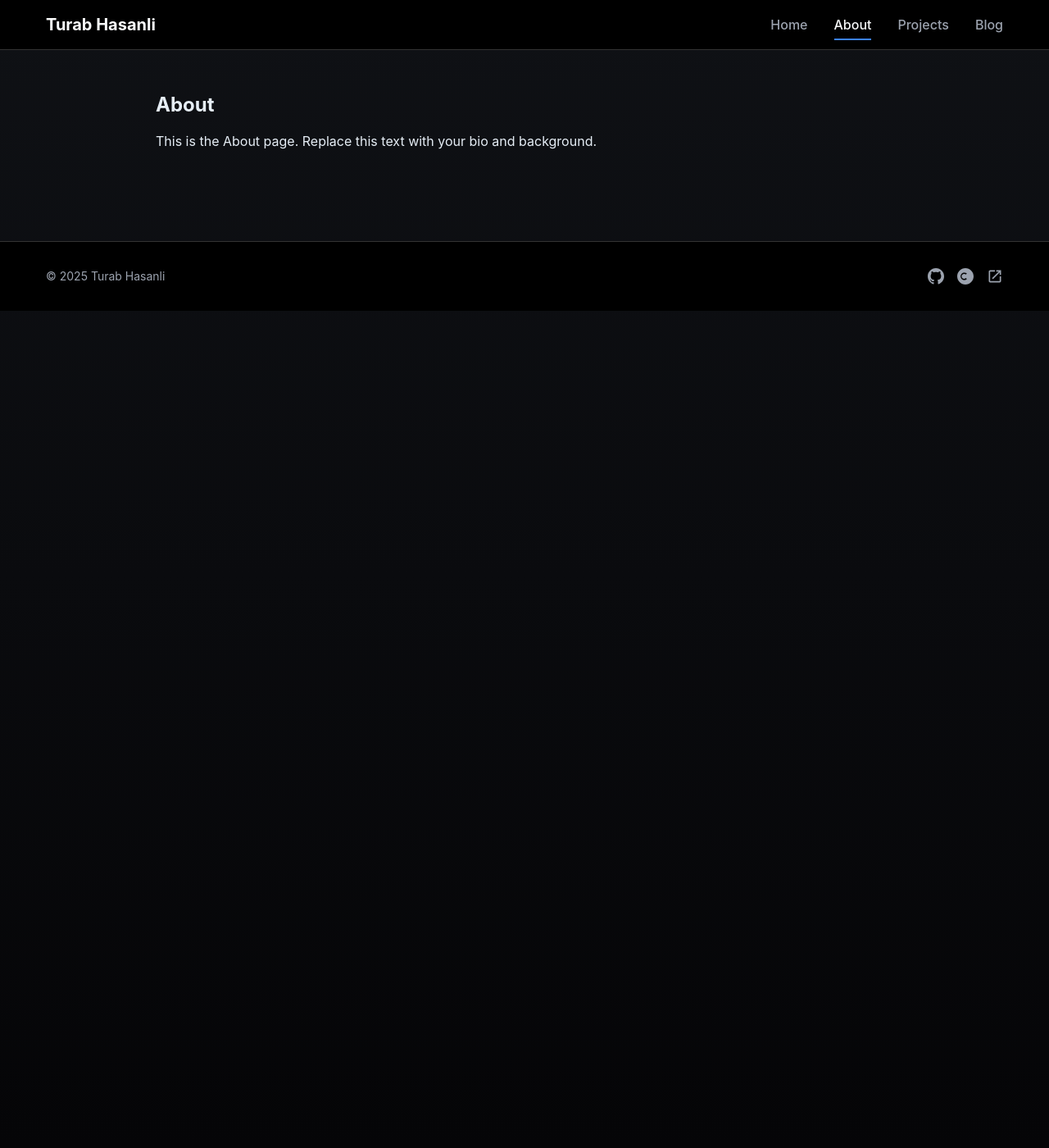
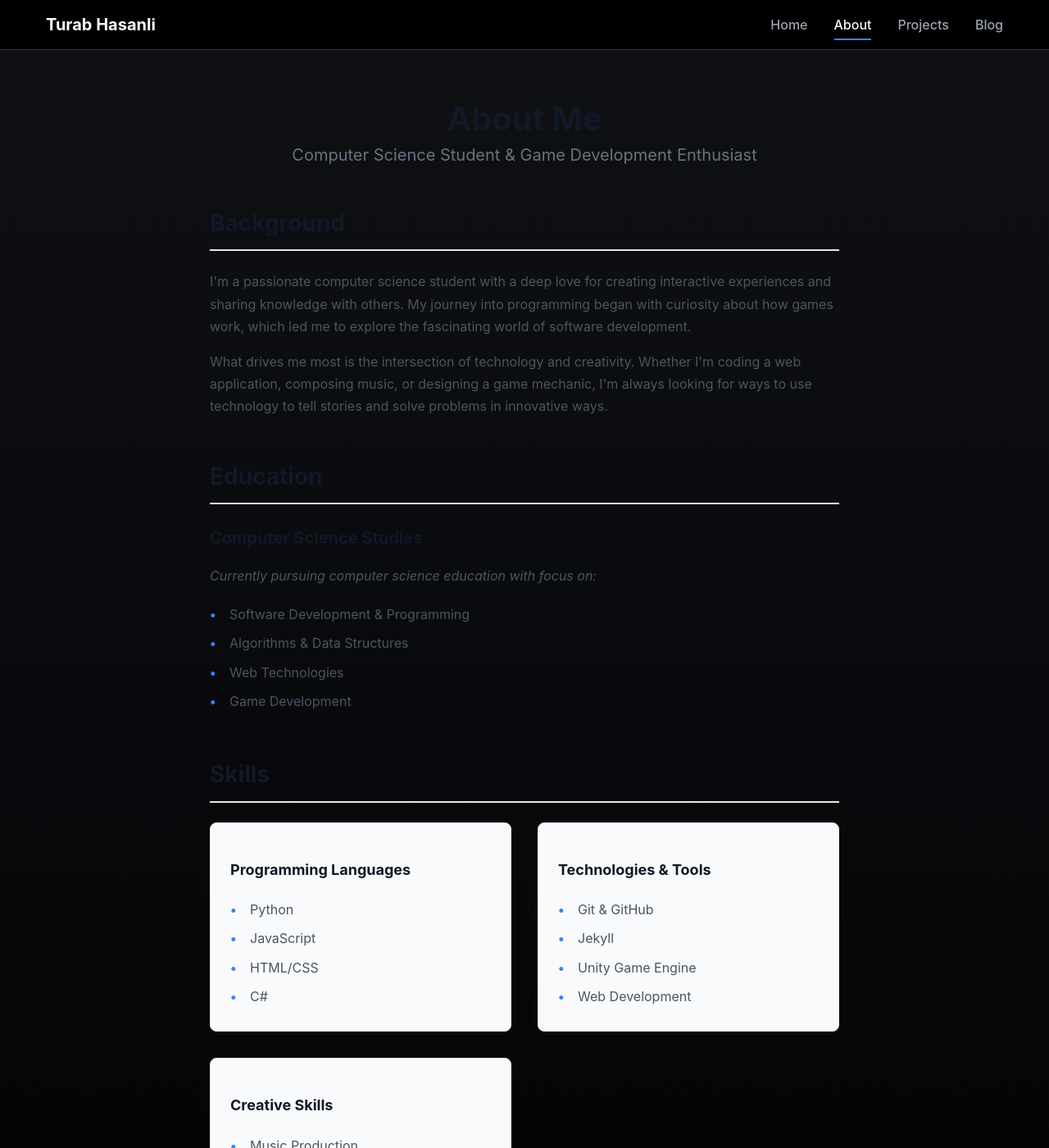
Before and after one commit to Turab08/Personal_Website, a Jekyll site: the page built from about.md, in a window 1280 px wide and 1400 px high. Shown: the whole window at 82% size. Built offline with Jekyll 4.4.1, drawn with Linux system fonts in a browser that asks for light colours; some of the changed text lies outside the part shown.

Commit message:
Create comprehensive About page with background, education, skills, and experience

```diff
--- a/about.md
+++ b/about.md
@@ -1,7 +1,221 @@
 ---
-layout: page
+layout: default
 title: About
 permalink: /about/
 ---
 
-This is the About page. Replace this text with your bio and background.
+<div class="about-page">
+  <div class="container">
+    <header class="page-header">
+      <h1>About Me</h1>
+      <p class="page-subtitle">Computer Science Student & Game Development Enthusiast</p>
+    </header>
+
+    <div class="about-content">
+      <section class="about-section">
+        <h2>Background</h2>
+        <p>I'm a passionate computer science student with a deep love for creating interactive experiences and sharing knowledge with others. My journey into programming began with curiosity about how games work, which led me to explore the fascinating world of software development.</p>
+
+        <p>What drives me most is the intersection of technology and creativity. Whether I'm coding a web application, composing music, or designing a game mechanic, I'm always looking for ways to use technology to tell stories and solve problems in innovative ways.</p>
+      </section>
+
+      <section class="about-section">
+        <h2>Education</h2>
+        <div class="education-item">
+          <h3>Computer Science Studies</h3>
+          <p class="education-details">Currently pursuing computer science education with focus on:</p>
+          <ul>
+            <li>Software Development & Programming</li>
+            <li>Algorithms & Data Structures</li>
+            <li>Web Technologies</li>
+            <li>Game Development</li>
+          </ul>
+        </div>
+      </section>
+
+      <section class="about-section">
+        <h2>Skills</h2>
+        <div class="skills-grid">
+          <div class="skill-category">
+            <h3>Programming Languages</h3>
+            <ul>
+              <li>Python</li>
+              <li>JavaScript</li>
+              <li>HTML/CSS</li>
+              <li>C#</li>
+            </ul>
+          </div>
+
+          <div class="skill-category">
+            <h3>Technologies & Tools</h3>
+            <ul>
+              <li>Git & GitHub</li>
+              <li>Jekyll</li>
+              <li>Unity Game Engine</li>
+              <li>Web Development</li>
+            </ul>
+          </div>
+
+          <div class="skill-category">
+            <h3>Creative Skills</h3>
+            <ul>
+              <li>Music Production</li>
+              <li>Game Design</li>
+              <li>Digital Audio</li>
+              <li>Teaching & Mentoring</li>
+            </ul>
+          </div>
+        </div>
+      </section>
+
+      <section class="about-section">
+        <h2>Activities & Experience</h2>
+
+        <div class="experience-item">
+          <h3>Game Development Club Leader</h3>
+          <p class="experience-role">School Club • Present</p>
+          <p>Founded and lead a game development club where I teach programming fundamentals, game design principles, and creative problem-solving to fellow students. We work on collaborative projects and explore different aspects of game creation.</p>
+          <ul>
+            <li>Teaching programming basics to beginners</li>
+            <li>Organizing game development workshops</li>
+            <li>Mentoring students on personal projects</li>
+            <li>Building a community of creative developers</li>
+          </ul>
+        </div>
+
+        <div class="experience-item">
+          <h3>Personal Projects</h3>
+          <p class="experience-role">Independent Learning • Ongoing</p>
+          <p>Continuously working on personal coding projects to expand my skills and explore new technologies. From web applications to game prototypes, each project teaches me something new.</p>
+          <ul>
+            <li>Building responsive web applications</li>
+            <li>Creating interactive game prototypes</li>
+            <li>Experimenting with music and technology integration</li>
+            <li>Contributing to open-source projects</li>
+          </ul>
+        </div>
+      </section>
+    </div>
+  </div>
+</div>
+
+<style>
+.about-page {
+  padding: 2rem 0 4rem;
+}
+
+.container {
+  max-width: 800px;
+  margin: 0 auto;
+  padding: 0 1rem;
+}
+
+.page-header {
+  text-align: center;
+  margin-bottom: 3rem;
+}
+
+.page-header h1 {
+  font-size: 2.5rem;
+  color: #111827;
+  margin-bottom: 0.5rem;
+}
+
+.page-subtitle {
+  font-size: 1.25rem;
+  color: #6b7280;
+  margin: 0;
+}
+
+.about-content {
+  line-height: 1.7;
+}
+
+.about-section {
+  margin-bottom: 3rem;
+}
+
+.about-section h2 {
+  font-size: 1.75rem;
+  color: #111827;
+  margin-bottom: 1.5rem;
+  border-bottom: 2px solid #e5e7eb;
+  padding-bottom: 0.5rem;
+}
+
+.about-section p {
+  color: #4b5563;
+  margin-bottom: 1rem;
+}
+
+.education-item, .experience-item {
+  margin-bottom: 2rem;
+}
+
+.education-item h3, .experience-item h3 {
+  font-size: 1.25rem;
+  color: #111827;
+  margin-bottom: 0.5rem;
+}
+
+.education-details, .experience-role {
+  color: #6b7280;
+  font-style: italic;
+  margin-bottom: 1rem;
+}
+
+.skills-grid {
+  display: grid;
+  grid-template-columns: repeat(auto-fit, minmax(250px, 1fr));
+  gap: 2rem;
+  margin-top: 1.5rem;
+}
+
+.skill-category {
+  background: #f9fafb;
+  padding: 1.5rem;
+  border-radius: 8px;
+  border: 1px solid #e5e7eb;
+}
+
+.skill-category h3 {
+  font-size: 1.125rem;
+  color: #111827;
+  margin-bottom: 1rem;
+}
+
+.skill-category ul, .education-item ul, .experience-item ul {
+  list-style: none;
+  padding: 0;
+  margin: 0;
+}
+
+.skill-category li, .education-item li, .experience-item li {
+  color: #4b5563;
+  padding: 0.25rem 0;
+  position: relative;
+  padding-left: 1.5rem;
+}
+
+.skill-category li:before, .education-item li:before, .experience-item li:before {
+  content: '•';
+  color: #3b82f6;
+  font-weight: bold;
+  position: absolute;
+  left: 0;
+}
+
+@media (max-width: 768px) {
+  .page-header h1 {
+    font-size: 2rem;
+  }
+
+  .skills-grid {
+    grid-template-columns: 1fr;
+  }
+
+  .container {
+    padding: 0 1.5rem;
+  }
+}
+</style>
```
